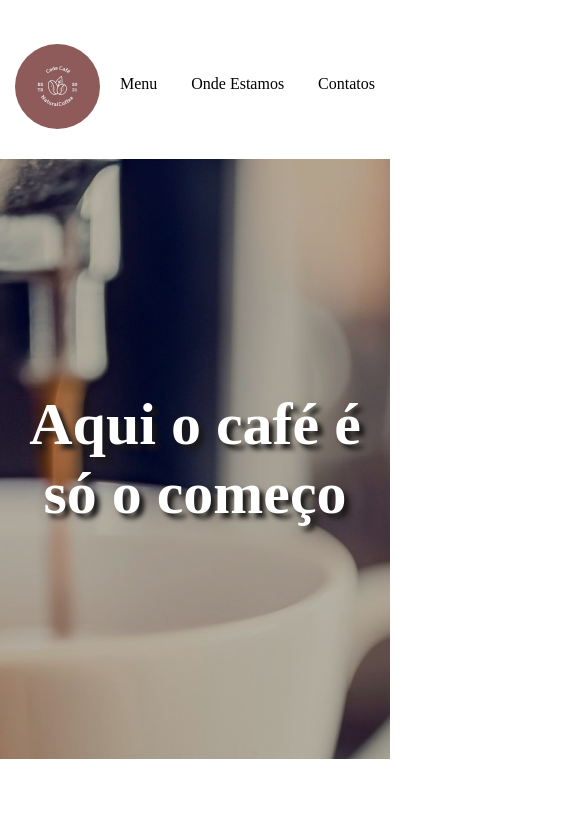
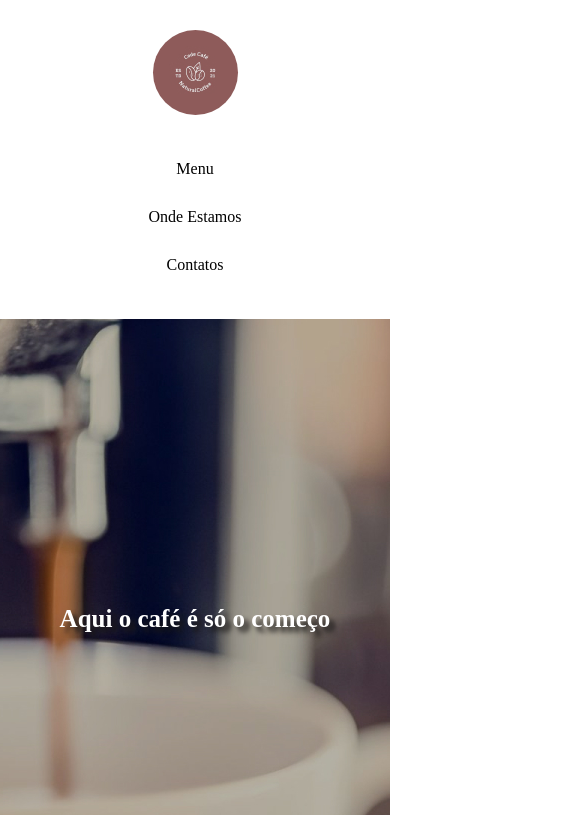
Before and after one commit to emerson1996/Landing-page-code-cafe, a plain HTML site: page index.html in a window 390 px wide. Shown: the top 815 px of the page, 585 px wide, since content can reach past the window. Drawn offline with Linux system fonts and the light colour scheme; a web font is replaced by a local one.

Commit message:
Adicionando responsividade

```diff
--- a/index.html
+++ b/index.html
@@ -9,6 +9,7 @@
 
     <link rel="stylesheet" href="./src/css/reset.css">
     <link rel="stylesheet" href="./src/css/style.css">
+    <link rel="stylesheet" href="/src/css/responsive.css">
 
 
 
--- /dev/null
+++ b/src/css/responsive.css
@@ -0,0 +1,70 @@
+@media (max-width: 992px) {
+
+    .secao-com-texto {
+
+            padding: 153px 25px;
+        }
+
+
+    .secao-com-texto p, .secao-com-texto.onde-estamos p {
+         width: 100%;
+
+    }
+
+
+
+
+}
+
+
+@media ( max-width: 767.98px) {
+
+
+}
+
+@media (max-width: 720px) {
+
+    .ladrilho.grande {
+        width: 50%;
+    }
+
+
+}
+
+@media (max-width: 425px) {
+
+    .cabecalho .logo {
+
+        display: block;
+        margin: 0 auto;
+    }
+
+    .cabecalho nav {
+         position:static;
+         text-align: center;
+         width: 100%;
+    }
+
+    .cabecalho nav ul li {
+         display: block;
+    }
+
+        .cabecalho nav ul li a {
+            width: 100%;
+            display: block;
+        }
+
+        .painel h2 {
+            font-size: 2.5rem;
+        }
+
+
+        .secao-com-texto h2 {
+            font-size: 3rem;
+        }
+
+        .secao-com-texto.onde-estamos p {
+                 font-size: 2rem;
+              }
+
+}
--- a/src/css/style.css
+++ b/src/css/style.css
@@ -1,8 +1,12 @@
 @import url('https://fonts.googleapis.com/css2?family=Source+Serif+Pro:wght@300;400;600&display=swap');
 
+html {
+    font-size: 62.5%;
+}
 body{
     max-width: 1440px;
     margin: 0 auto;
+    font-size: 1.6rem;
 }
 
 .cabecalho{
```
